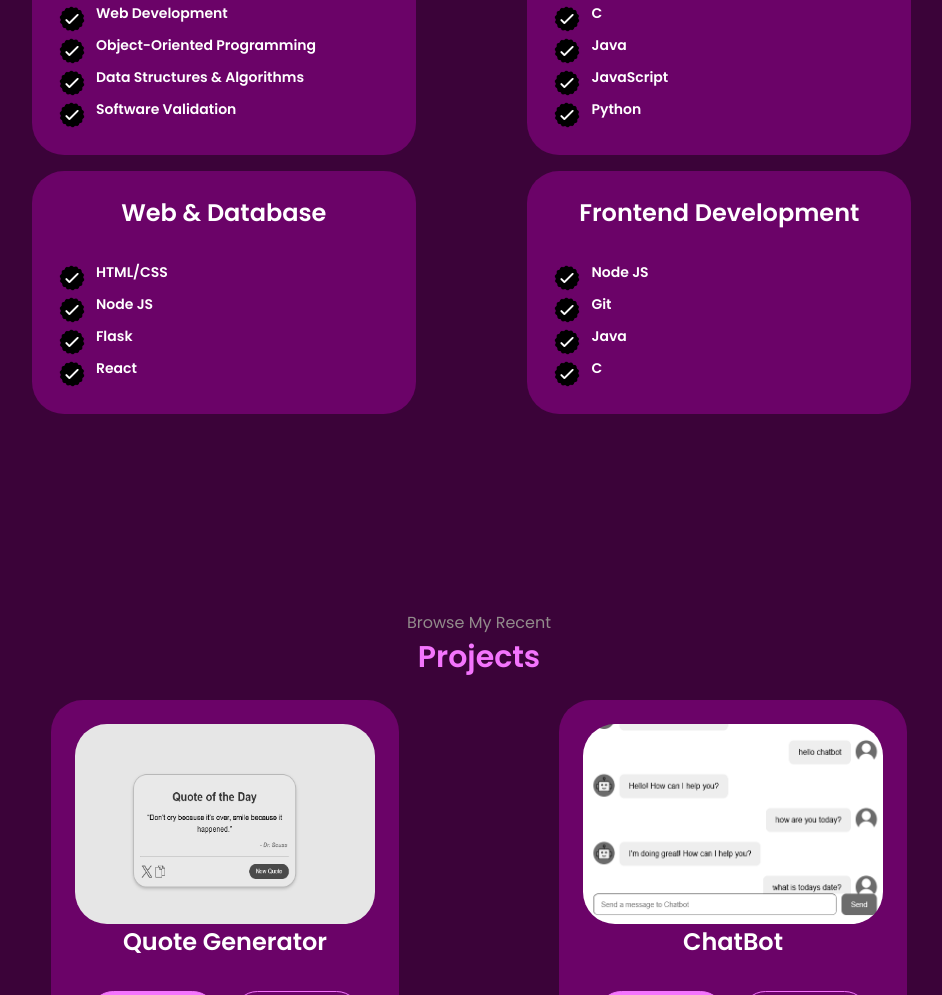
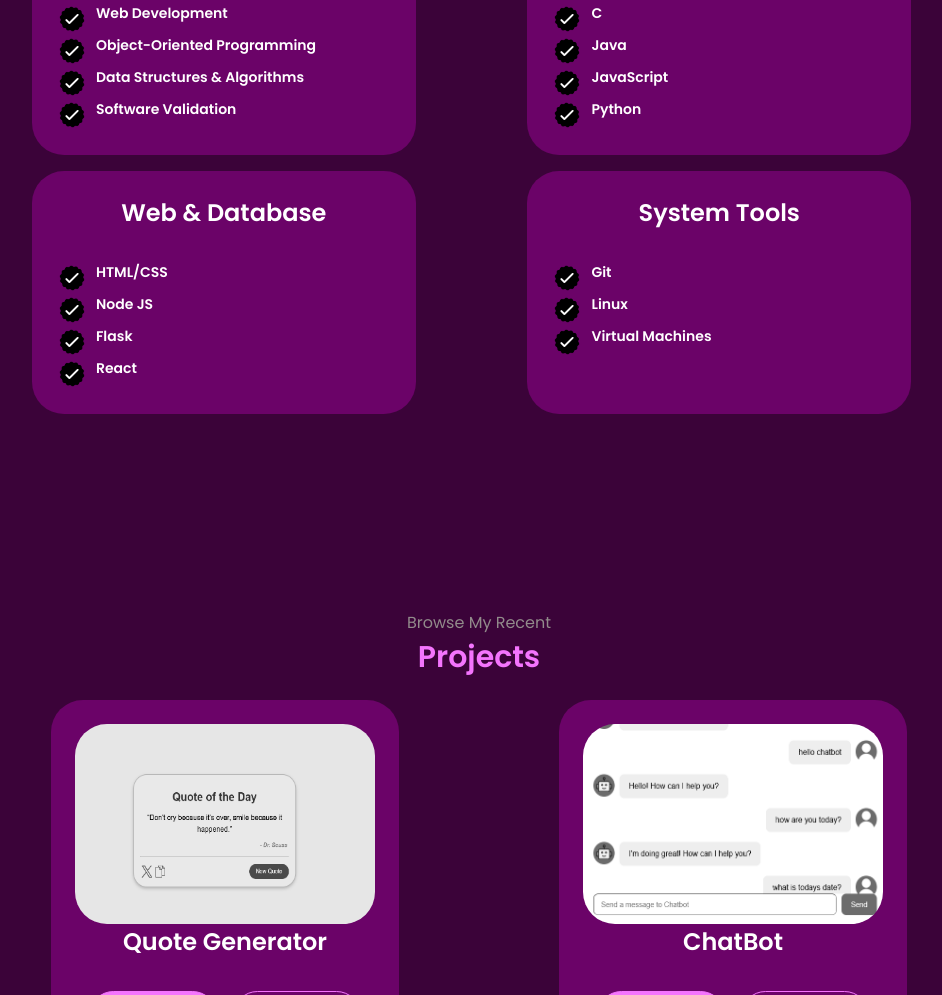
Before and after one commit to deborahhajayi/my-website, a plain HTML site: page index.html in a window 1280 px wide. Shown: the part 1718-2713 px from the top of the page, without its empty margins (161-1103 px from the left). Drawn offline with Linux system fonts and the light colour scheme.

Commit message:
Updated experience section

```diff
--- a/index.html
+++ b/index.html
@@ -336,13 +336,13 @@
 
 
         <div class="details-container obey1">
-          <h2 class="experience-sub-title">Frontend Development</h2>
+          <h2 class="experience-sub-title">System Tools</h2>
           <div class="article-container experience2">
             <article>
               <img src="./assets/checkmark.png" alt="Experience icon" class="icon"
               />
               <div>
-                <h3>Node JS</h3>
+                <h3>Git</h3>
               </div>
             </article>
 
@@ -351,23 +351,16 @@
               <img src="./assets/checkmark.png" alt="Experience icon" class="icon"
               />
               <div>
-                <h3>Git</h3>
+                <h3>Linux</h3>
               </div>
             </article>
+
 
             <article>
               <img src="./assets/checkmark.png" alt="Experience icon" class="icon"
               />
               <div>
-                <h3>Java</h3>
-              </div>
-            </article>
-
-            <article>
-              <img src="./assets/checkmark.png" alt="Experience icon" class="icon"
-              />
-              <div>
-                <h3>C</h3>
+                <h3>Virtual Machines</h3>
               </div>
             </article>
           </div>
```
